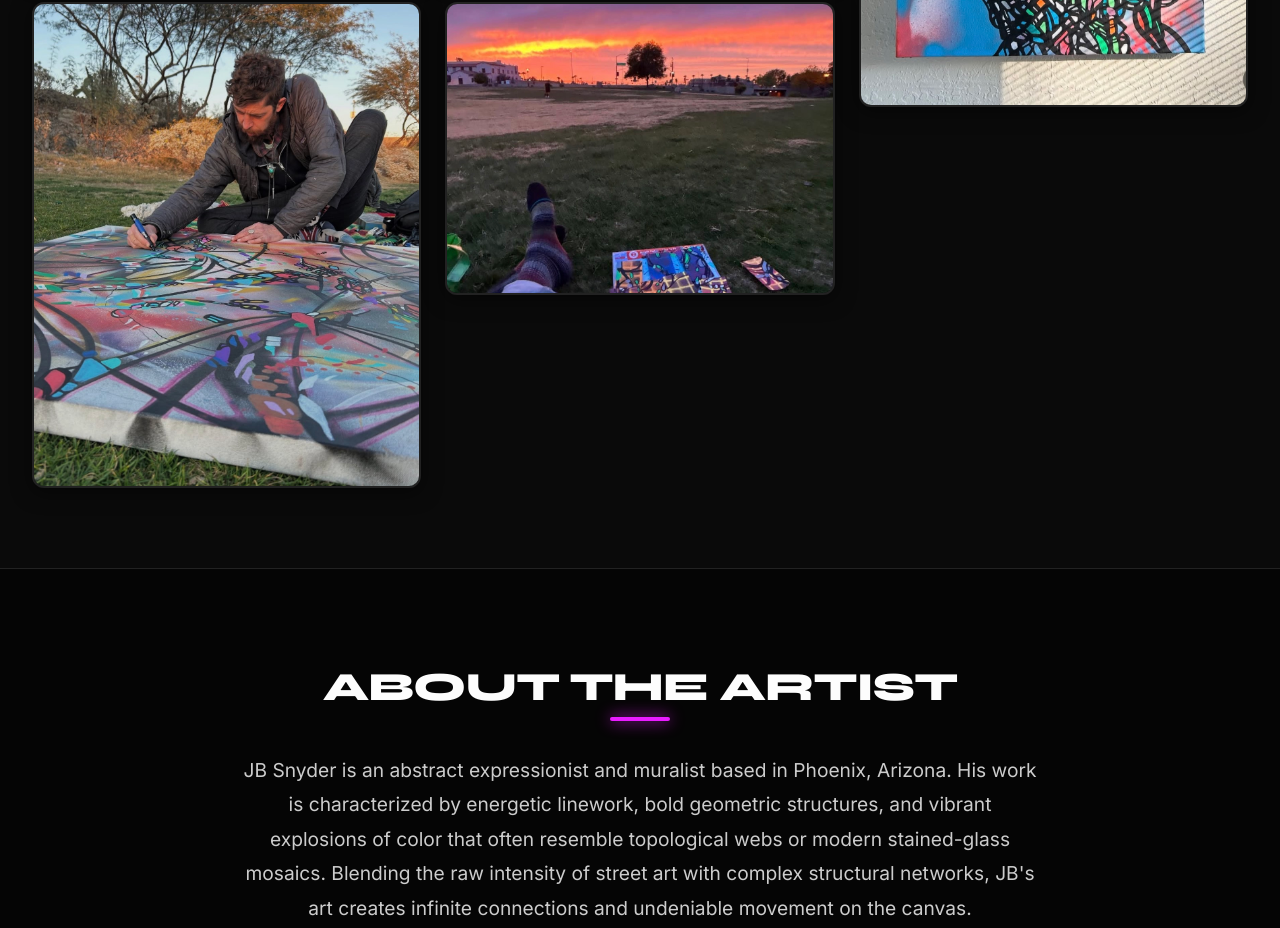
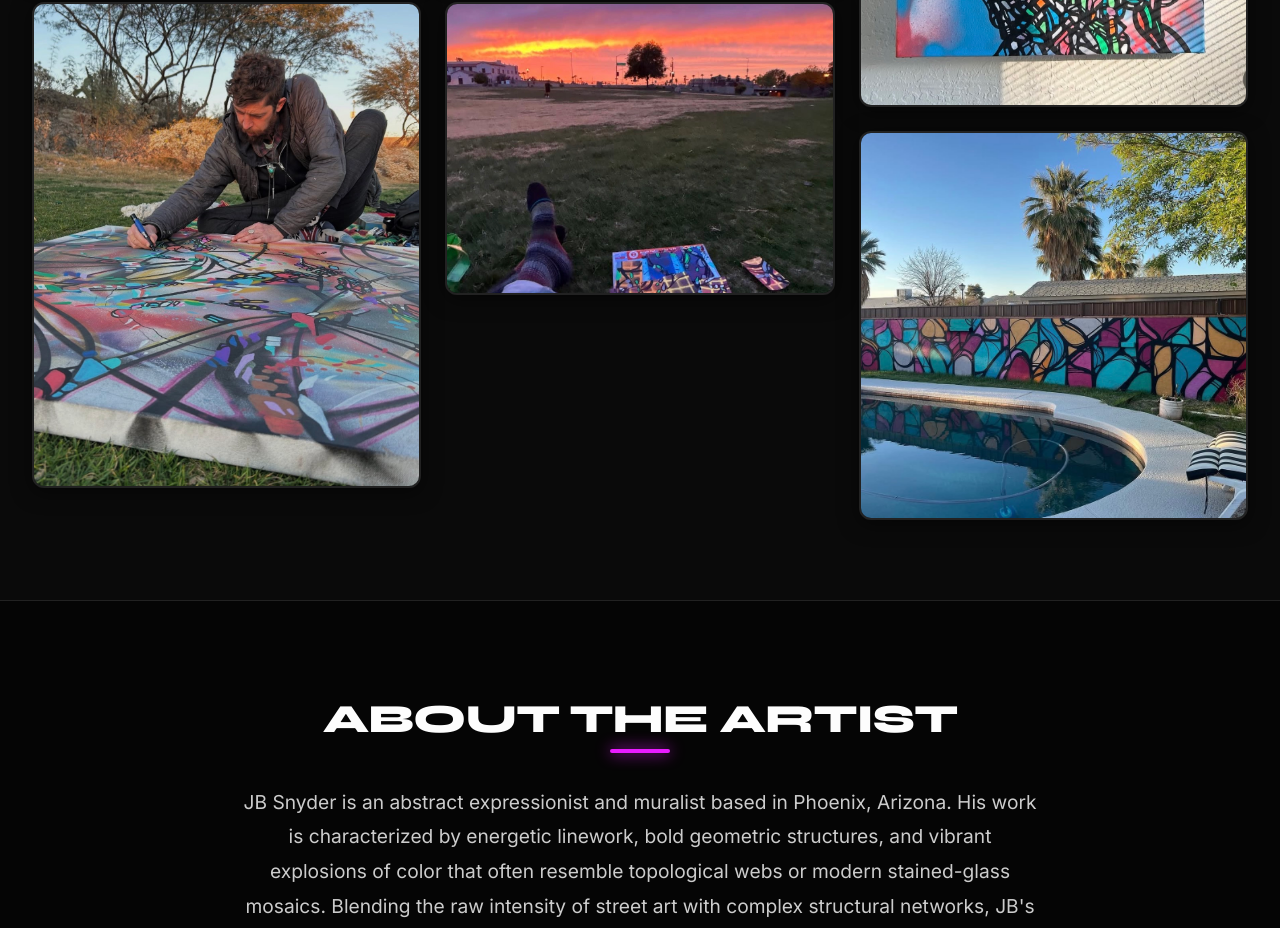
Before and after one commit to hunterom-pe/jb-snyder-portfolio, a React (Vite) app: page / in a window 1280 px wide. Shown: the part 1260-2188 px from the top of the page. Built offline with nearby package versions, Linux system fonts and the light colour scheme.

Commit message:
Update mockData to include 6th uploaded image

```diff
--- a/src/data/mockData.js
+++ b/src/data/mockData.js
@@ -33,5 +33,12 @@ export const portfolioImages = [
     title: "Neural Structure",
     width: "100%",
     aspectRatio: "3/4"
+  },
+  {
+    id: 6,
+    url: "/art/art6.jpg",
+    title: "Geometric Expansion",
+    width: "100%",
+    aspectRatio: "1/1"
   }
 ];
```
